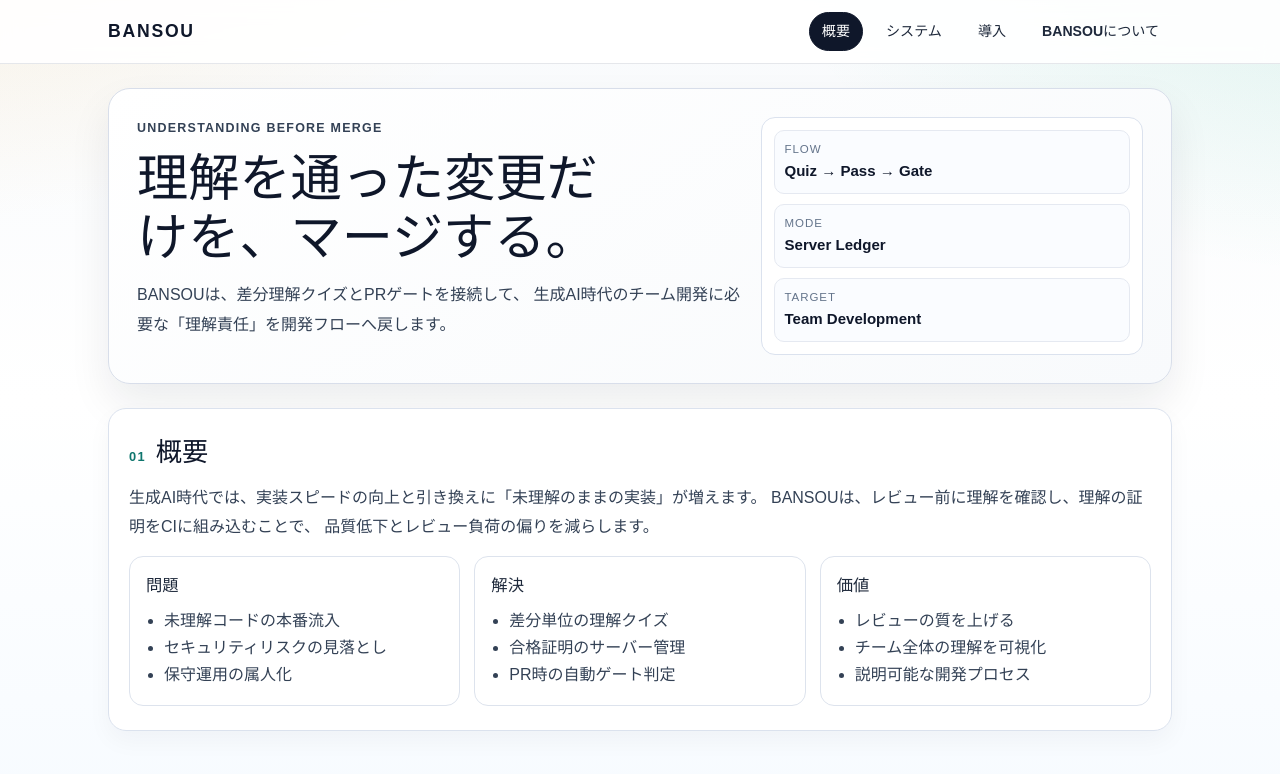
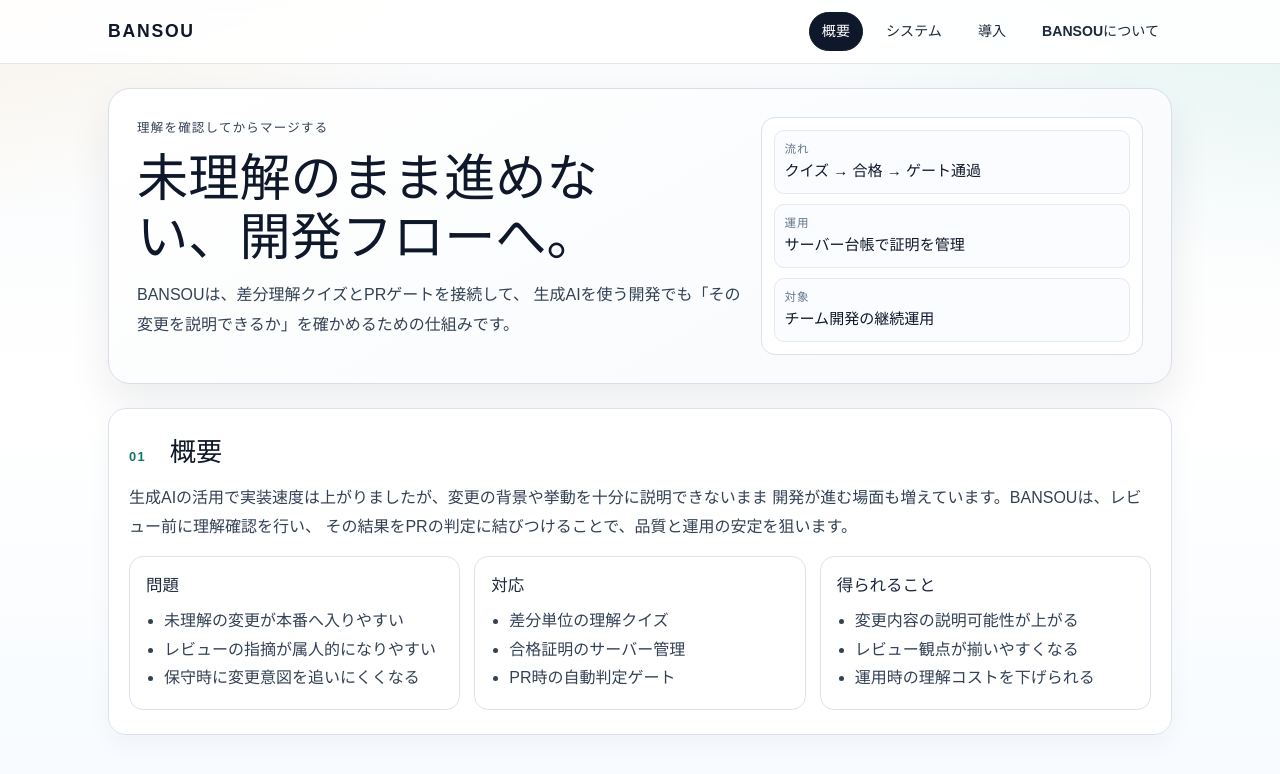
Before and after one commit to Utsugi0101/BANSOU_page, a React (Vite) app: page /#/overview in a window 1280 px wide. Shown: the top 774 px of the page. Built offline with nearby package versions, Linux system fonts and the light colour scheme.

Commit message:
Refine Japanese copy and reduce AI-like styling

```diff
--- a/src/App.css
+++ b/src/App.css
@@ -104,7 +104,6 @@
   font-size: 0.72rem;
   letter-spacing: 0.08em;
   color: #64748b;
-  text-transform: uppercase;
 }
 
 .hero-chip strong {
@@ -159,6 +158,7 @@
   font-size: 0.8rem;
   font-weight: 800;
   letter-spacing: 0.1em;
+  min-width: 2.4em;
 }
 
 .section h2 {
@@ -195,14 +195,14 @@
 
 .card h3 {
   margin: 0 0 10px;
-  font-size: 1.02rem;
+  font-size: 1.03rem;
   color: #1e293b;
 }
 
 .card p,
 .card li {
   color: #334155;
-  line-height: 1.7;
+  line-height: 1.78;
 }
 
 .card ul,
@@ -235,11 +235,12 @@
 
 .concept {
   margin: 14px 0 0;
-  padding: 12px 14px;
+  padding: 14px 16px;
   border-left: 4px solid #f59e0b;
   background: #fff8e6;
   color: #78350f;
   border-radius: 8px;
+  line-height: 1.8;
 }
 
 .diagram {
--- a/src/App.tsx
+++ b/src/App.tsx
@@ -60,25 +60,25 @@
       <main className="content">
         <section className="hero">
           <div className="hero-main">
-            <p className="eyebrow">UNDERSTANDING BEFORE MERGE</p>
-            <h1>理解を通った変更だけを、マージする。</h1>
+            <p className="eyebrow">理解を確認してからマージする</p>
+            <h1>未理解のまま進めない、開発フローへ。</h1>
             <p className="hero-copy">
               BANSOUは、差分理解クイズとPRゲートを接続して、
-              生成AI時代のチーム開発に必要な「理解責任」を開発フローへ戻します。
+              生成AIを使う開発でも「その変更を説明できるか」を確かめるための仕組みです。
             </p>
           </div>
           <div className="hero-side" aria-hidden="true">
             <div className="hero-chip">
-              <span>FLOW</span>
-              <strong>Quiz → Pass → Gate</strong>
+              <span>流れ</span>
+              <strong>クイズ → 合格 → ゲート通過</strong>
             </div>
             <div className="hero-chip">
-              <span>MODE</span>
-              <strong>Server Ledger</strong>
+              <span>運用</span>
+              <strong>サーバー台帳で証明を管理</strong>
             </div>
             <div className="hero-chip">
-              <span>TARGET</span>
-              <strong>Team Development</strong>
+              <span>対象</span>
+              <strong>チーム開発の継続運用</strong>
             </div>
           </div>
         </section>
@@ -100,33 +100,33 @@
         <h2>概要</h2>
       </header>
       <p>
-        生成AI時代では、実装スピードの向上と引き換えに「未理解のままの実装」が増えます。
-        BANSOUは、レビュー前に理解を確認し、理解の証明をCIに組み込むことで、
-        品質低下とレビュー負荷の偏りを減らします。
+        生成AIの活用で実装速度は上がりましたが、変更の背景や挙動を十分に説明できないまま
+        開発が進む場面も増えています。BANSOUは、レビュー前に理解確認を行い、
+        その結果をPRの判定に結びつけることで、品質と運用の安定を狙います。
       </p>
       <div className="cards three">
         <article className="card">
           <h3>問題</h3>
           <ul>
-            <li>未理解コードの本番流入</li>
-            <li>セキュリティリスクの見落とし</li>
-            <li>保守運用の属人化</li>
+            <li>未理解の変更が本番へ入りやすい</li>
+            <li>レビューの指摘が属人的になりやすい</li>
+            <li>保守時に変更意図を追いにくくなる</li>
           </ul>
         </article>
         <article className="card">
-          <h3>解決</h3>
+          <h3>対応</h3>
           <ul>
             <li>差分単位の理解クイズ</li>
             <li>合格証明のサーバー管理</li>
-            <li>PR時の自動ゲート判定</li>
+            <li>PR時の自動判定ゲート</li>
           </ul>
         </article>
         <article className="card">
-          <h3>価値</h3>
+          <h3>得られること</h3>
           <ul>
-            <li>レビューの質を上げる</li>
-            <li>チーム全体の理解を可視化</li>
-            <li>説明可能な開発プロセス</li>
+            <li>変更内容の説明可能性が上がる</li>
+            <li>レビュー観点が揃いやすくなる</li>
+            <li>運用時の理解コストを下げられる</li>
           </ul>
         </article>
       </div>
@@ -141,23 +141,23 @@
         <span>02</span>
         <h2>システム</h2>
       </header>
-      <p>BANSOUは3つのコンポーネントで構成されます。</p>
+      <p>BANSOUは、拡張機能・サーバー・GitHub Actionの3要素で動作します。</p>
       <div className="cards three">
         <article className="card">
-          <h3>VSCode Extension</h3>
-          <p>差分抽出、クイズ表示、回答送信を担当。</p>
+          <h3>VSCode拡張</h3>
+          <p>差分の取得、クイズ表示、回答送信を担当します。</p>
         </article>
         <article className="card">
           <h3>BANSOU Server</h3>
-          <p>クイズ生成、採点、証明発行、ledger保存、gate判定を担当。</p>
+          <p>クイズ生成・採点・証明発行・台帳保存・判定APIを担当します。</p>
         </article>
         <article className="card">
           <h3>GitHub Action</h3>
-          <p>PR差分とledgerの整合を確認し、マージ可否を判定。</p>
+          <p>PR差分と証明の整合を確認し、マージ可否を判定します。</p>
         </article>
       </div>
       <div className="diagram">
-        <div className="node">ユーザー</div>
+        <div className="node">実装者・レビュワー</div>
         <div className="node">VSCode拡張</div>
         <div className="node">サーバー</div>
         <div className="node">GitHub Action</div>
@@ -166,11 +166,11 @@
       <article className="flow">
         <h3>処理フロー</h3>
         <ol>
-          <li>差分検知</li>
-          <li>クイズ生成</li>
-          <li>回答と採点</li>
-          <li>証明保存</li>
-          <li>PRゲート判定</li>
+          <li>差分を取り込み、クイズを生成する</li>
+          <li>回答をサーバーで採点する</li>
+          <li>合格結果を証明として保存する</li>
+          <li>PR時に証明の有無を検証する</li>
+          <li>条件を満たした変更のみマージする</li>
         </ol>
       </article>
     </section>
@@ -184,14 +184,14 @@
         <span>03</span>
         <h2>導入</h2>
       </header>
-      <p>最小の導入手順です。小さく始めて、徐々に必須化できます。</p>
+      <p>最小構成で始められる手順です。まず検証し、運用に合わせて必須化できます。</p>
       <article className="card">
         <h3>導入ステップ</h3>
         <ol>
-          <li>Server をデプロイし、ISSUER/JWKS/GATE TOKEN を設定</li>
-          <li>Action をワークフローへ追加</li>
-          <li>拡張機能で Server URL と user(sub) を設定</li>
-          <li>Required Check に `Verify BANSOU Token` を設定</li>
+          <li>サーバーをデプロイし、必要な変数・シークレットを設定する</li>
+          <li>GitHub ActionをPRワークフローへ追加する</li>
+          <li>拡張機能でサーバーURLと利用者IDを設定する</li>
+          <li>Required Checkに検証ジョブを登録する</li>
         </ol>
       </article>
       <article className="card">
@@ -220,6 +220,10 @@
         <span>04</span>
         <h2>BANSOUについて</h2>
       </header>
+      <p>
+        BANSOUは「生成を止める」ための仕組みではなく、
+        生成した変更を理解し、説明できる状態で運用するための仕組みです。
+      </p>
       <div className="cards two">
         <article className="card">
           <h3>SecHack365</h3>
```
